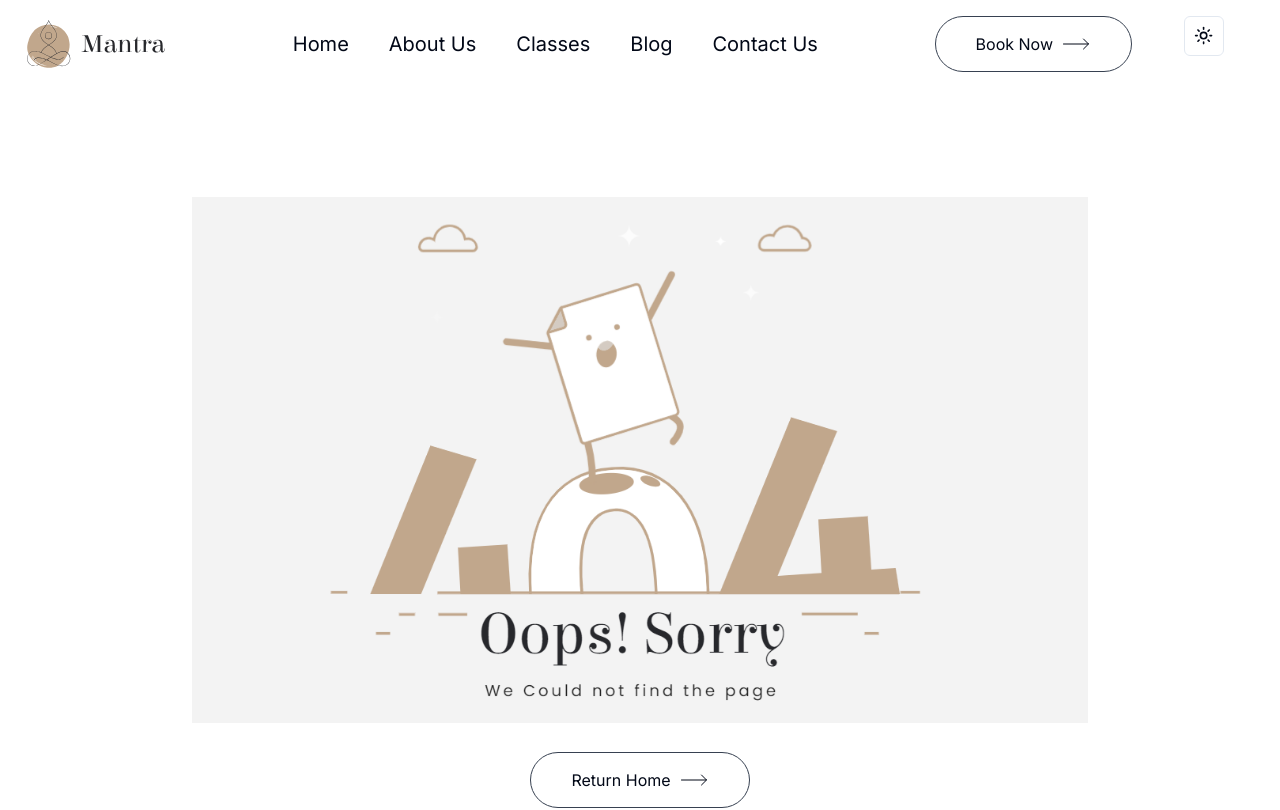
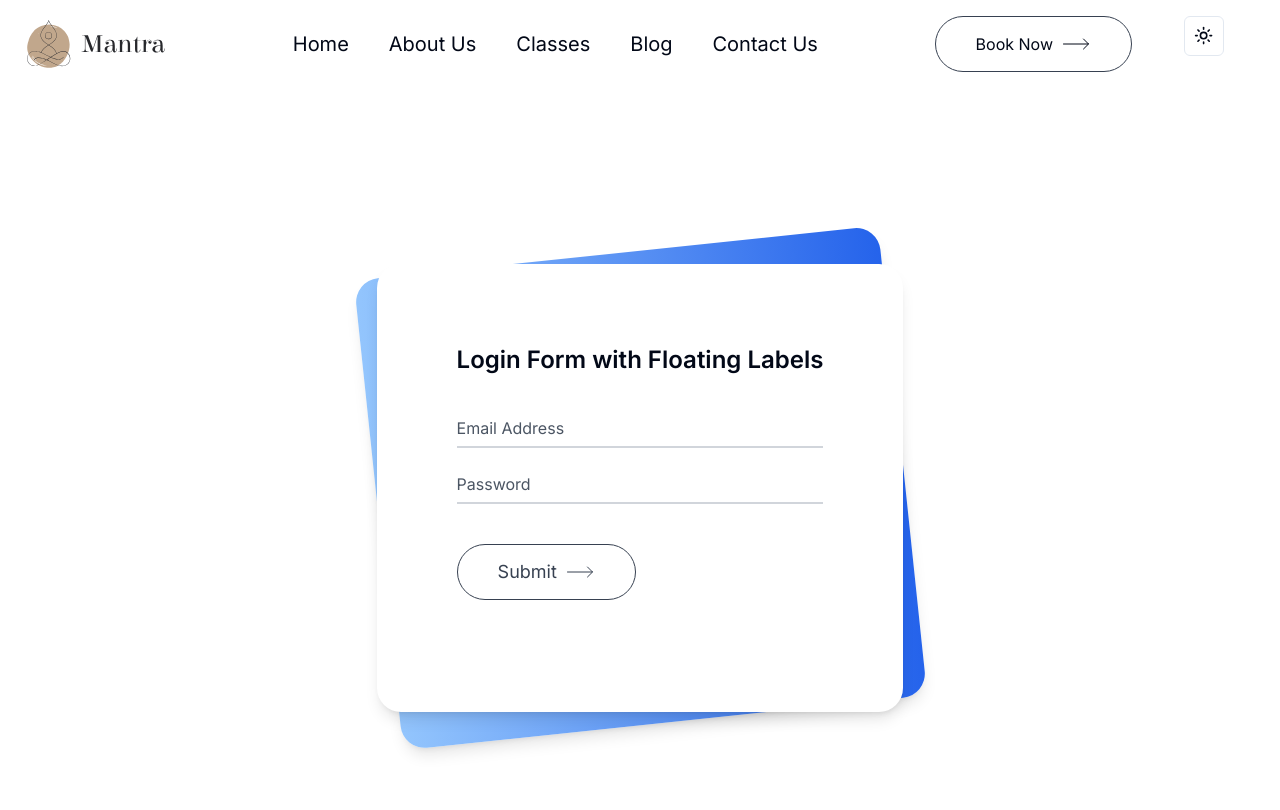
Before and after one commit to vikash0p/yoga, a Next.js app: page /login in a window 1280 px wide. Before the commit this address had no page. Shown: the top 810 px of the page. Built offline with nearby package versions, Linux system fonts and the light colour scheme.

Commit message:
complete all login page

```diff
--- /dev/null
+++ b/app/login/page.tsx
@@ -0,0 +1,12 @@
+import LoginForm from '@/components/FormComponents/LoginForm'
+import React from 'react'
+
+const Login = () => {
+  return (
+    <div>
+      <LoginForm />
+    </div>
+  )
+}
+
+export default Login
--- a/components/FormComponents/LoginForm.tsx
+++ b/components/FormComponents/LoginForm.tsx
@@ -1,4 +1,6 @@
+'use client'
 import React, { useState } from "react";
+import MyButton from "../reusableComp/MyButton";
 
 const LoginForm: React.FC = () => {
   const [email, setEmail] = useState("");
@@ -11,7 +13,7 @@ const LoginForm: React.FC = () => {
   };
 
   return (
-    <div className="min-h-screen bg-gray-100 py-6 flex flex-col justify-center sm:py-12">
+    <div className="min-h-screen  py-6 flex flex-col justify-center sm:py-12">
       <div className="relative py-3 sm:max-w-xl sm:mx-auto">
         <div className="absolute inset-0 bg-gradient-to-r from-blue-300 to-blue-600 shadow-lg transform -skew-y-6 sm:skew-y-0 sm:-rotate-6 sm:rounded-3xl"></div>
         <div className="relative px-4 py-10 bg-white shadow-lg sm:rounded-3xl sm:p-20">
@@ -30,7 +32,7 @@ const LoginForm: React.FC = () => {
                       id="email"
                       name="email"
                       type="text"
-                      className="peer placeholder-transparent h-10 w-full border-b-2 border-gray-300 text-gray-900 focus:outline-none focus:border-blue-600"
+                      className="peer placeholder-transparent h-10 w-full border-b-2 border-gray-300 bg-white  focus:outline-none focus:border-blue-600"
                       placeholder="Email address"
                       value={email}
                       onChange={(e) => setEmail(e.target.value)}
@@ -48,7 +50,7 @@ const LoginForm: React.FC = () => {
                       id="password"
                       name="password"
                       type="password"
-                      className="peer placeholder-transparent h-10 w-full border-b-2 border-gray-300 text-gray-900 focus:outline-none focus:border-blue-600"
+                      className="peer placeholder-transparent h-10 w-full border-b-2 border-gray-300 bg-white focus:outline-none focus:border-blue-600"
                       placeholder="Password"
                       value={password}
                       onChange={(e) => setPassword(e.target.value)}
@@ -60,13 +62,8 @@ const LoginForm: React.FC = () => {
                       Password
                     </label>
                   </div>
-                  <div className="relative mt-4">
-                    <button
-                      type="submit"
-                      className="bg-blue-500 text-white rounded-md px-2 py-1"
-                    >
-                      Submit
-                    </button>
+                  <div className="relative mt-10">
+                    <MyButton text="Submit" />
                   </div>
                 </form>
               </div>
```
